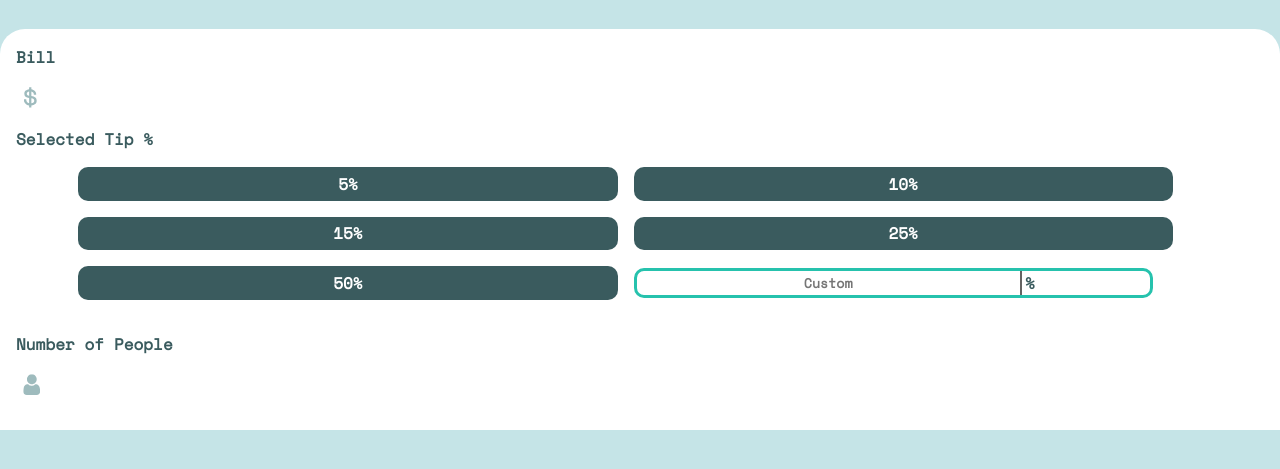
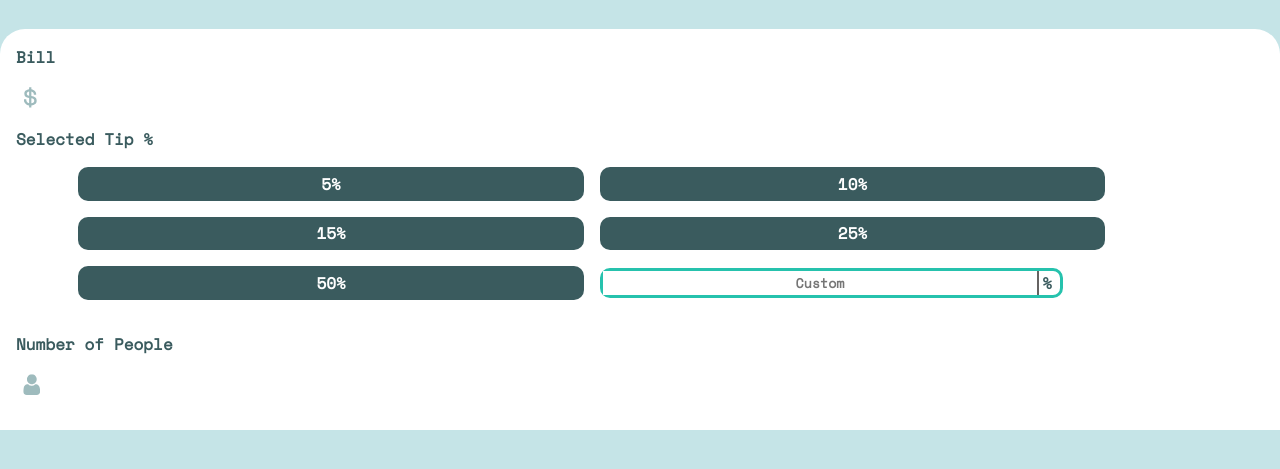
Before and after one commit to ahmedkamal6/Bill_Tips_Splitter, a plain HTML site: page index.html in a window 1280 px wide. Shown: the part 131-600 px from the top of the page. Drawn offline with nearby package versions, Linux system fonts and the light colour scheme.

Commit message:
Update style.css

```diff
--- a/style.css
+++ b/style.css
@@ -80,7 +80,7 @@ label:nth-child(5){
 button{
     border: none;
     outline: none;
-    width: 48%;
+    width: 45%;
     text-align: center;
     font-size: 1rem;
     background-color: #3a5b5e;
@@ -99,7 +99,7 @@ button:focus{
 .custom{
     display: flex;
     justify-content: space-evenly;
-    width: 45%;
+    width: 40%;
     padding:0 0.5rem 0 0;
     border-radius: 10px;
     border: 3px solid #26c2ad;
@@ -114,6 +114,7 @@ button:focus{
 .custom input{
     color: #3a5b5e;
     border: none;
+    width: 100%;
     padding: 0.15rem;
     outline: none;
     text-align: center;
```
